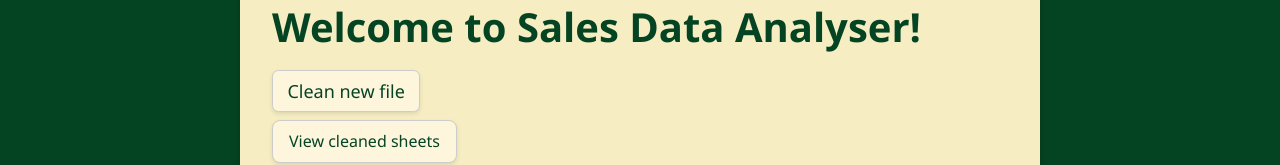
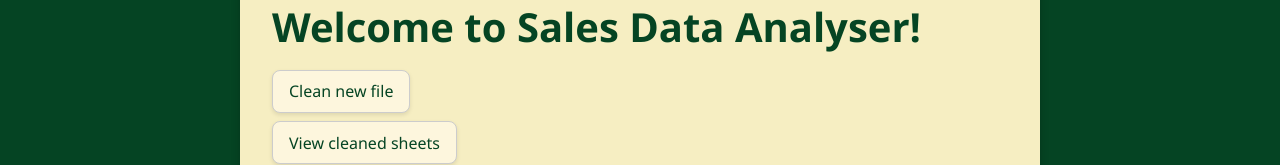
Before and after one commit to WilliamTayNZ/coffeehouse-data-app, a React (Vite) app in the folder frontend/: page / in a window 1280 px wide. Shown: the part 185-350 px from the top of the page. Built offline with nearby package versions, Linux system fonts and the light colour scheme; no server answers.

Commit message:
style: changed Clean new file button style to view-button

```diff
--- a/frontend/src/pages/Home.jsx
+++ b/frontend/src/pages/Home.jsx
@@ -9,10 +9,9 @@ const Home = () => {
         <MainLayout>
             <ContentBox>
                 <h1>Welcome to Sales Data Analyser!</h1>
-                <button className="clean-button" onClick={() => navigate('/clean-new-file')}>
+                <button className="view-button" onClick={() => navigate('/clean-new-file')}>
                 Clean new file
                 </button>
-                <br/>
                 <button
                     className="view-button" onClick={() => navigate('/cleaned-sheets')}>
                     View cleaned sheets
```
